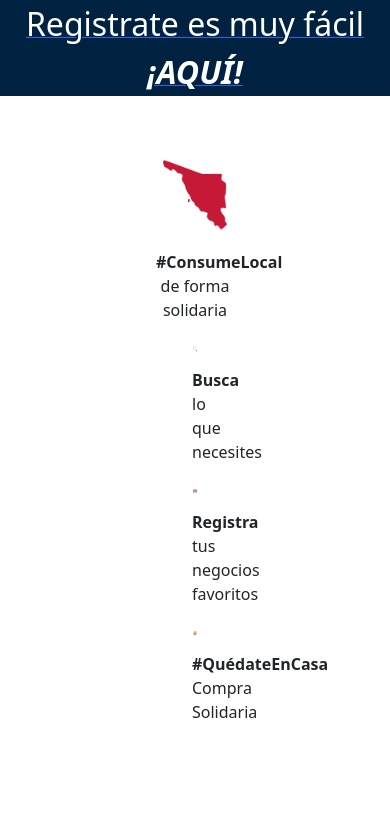
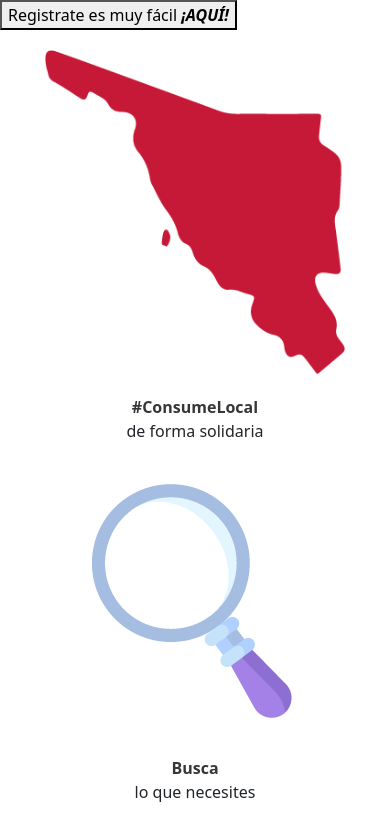
Before and after one commit to BlusoftDev/MercadoSolidario, a Django app: page /market/ in a window 390 px wide. Shown: the part 104-924 px from the top of the page. Run offline with Django 3.2, Linux system fonts and the light colour scheme; data comes from the database, SQL or seed files in the repository; parts of the project's set-up code (start-up, migrations or seed data) failed here and were passed over; some libraries are stand-ins or nearby versions.

Commit message:
pagina de mercado responsivo

```diff
--- a/core/static/core/css/search.css
+++ /dev/null
@@ -1,50 +0,0 @@
-.register-banner {
-  background-color: rgb(0, 34, 65);
-}
-
-.tag-container {
-  display: flex;
-  flex-direction: row;
-  justify-content: center;
-}
-.image-tag {
-  height: 110px;
-}
-
-.tag-item {
-  display: flex;
-  flex-direction: row;
-  justify-content: center;
-}
-.tag-text {
-  display: flex;
-  flex-direction: column;
-  justify-content: center;
-}
-.search-bussiness {
-  height: 500px;
-  background-color: aqua;
-}
-.categories{
-  display: flex;
-  flex-direction: column;
-  justify-content: center;
-}
-.categorie-row{
-  display: flex;
-  flex-direction: row;
-  justify-content: center;
-}
-.categorie-item {
-  display: flex;
-  flex-direction: column;
-  justify-content: center;
-  width: 10%;
-}
-.categorie-image{
-  height: 110px;
-  align-self: center;
-}
-.has-text-centered{
-  justify-content: center;
-}
--- a/core/templates/core/base.html
+++ b/core/templates/core/base.html
@@ -31,7 +31,7 @@
 
 <body>
 
-    <div class='header'>
+    <div class='header big'>
         <figure class="image header-logo">
             <img src="{% static 'core/img/logos-50.png'%}" alt="">
         </figure>
--- a/core/templates/core/home.html
+++ b/core/templates/core/home.html
@@ -125,7 +125,6 @@
                         <strong>Registra</strong>
                         <p>tus negocios favoritos</p>
                     </div>
-
                 </div>
             </div>
 
@@ -141,11 +140,9 @@
                         <strong>#QuédateEnCasa</strong>
                         <p>Compra Solidaria</p>
                     </div>
-
                 </div>
             </div>
         </div>
-
     </div>
     <br><br>
 
--- a/market/templates/market/company_detail.html
+++ b/market/templates/market/company_detail.html
@@ -4,7 +4,7 @@
 
 {% block links %}
 
-{% endblock links %}}
+{% endblock links %}
 
 {% block title %}Negocios{% endblock %}
 
--- a/market/templates/market/company_form.html
+++ b/market/templates/market/company_form.html
@@ -6,7 +6,7 @@
     <link href="{% static 'core/css/search.css' %}" rel="stylesheet">
 
 
-{% endblock links %}}
+{% endblock links %}
 
 {% block title %}Registro{% endblock %}
 
--- a/market/templates/market/company_list.html
+++ b/market/templates/market/company_list.html
@@ -4,7 +4,7 @@
 
 {% block links %}
 
-{% endblock links %}}
+{% endblock links %}
 
 {% block title %}Negocios{% endblock %}
 
--- a/market/templates/market/search.html
+++ b/market/templates/market/search.html
@@ -5,170 +5,154 @@
 {% block links %}
     <link href="{% static 'core/css/search.css' %}" rel="stylesheet">
 
-{% endblock links %}}
+{% endblock links %}
 
 {% block title %}Busqueda{% endblock %}
 
+{% block content %}
 
-{% block content %}
-<a href='{% url 'register'%}'>
-    <div class='container pt-0 mt-0 has-text-centered has-text-white' style="background-color: rgb(0, 34, 65);">
-        <span class='is-size-3 has-text-weight-light'>
-            Registrate es muy fácil
-            <span class='has-text-weight-bold is-italic has-text-white'>¡AQUÍ!</span>
-        </span>
-    </div>
-</a>
+<a href="{% url 'register'%}"><button class='btn-largo'>Registrate es muy fácil <strong><i>¡AQUÍ!</i></strong></button></a>
 
-<div class='columns mt-5 mx-6 px-5'>
+<div class="container-fluid">
+    <!-- Iconos -->
+    <div class="row">
+        <div class="col-lg-3 col-sm-12 d-flex justify-content-center">
+            <div>
+                <img class="img-tags" src="{% static 'core/img/ic-consume.png'%}" alt="">
+                <div class='tag-text text-center'>
+                    <strong>#ConsumeLocal</strong>
+                    <p>de forma solidaria</p>
+                </div>
+            </div>
+        </div>
+        <div class="col-lg-3 col-sm-12 d-flex justify-content-center">
+            <div>
+                <img class="img-tags" src="{% static 'core/img/ic-5.png'%}">
+                <div class='tag-text text-center'>
+                    <strong>Busca</strong>
+                    <p>lo que necesites</p>
+                </div>
+            </div>
+        </div>
+        <div class="col-lg-3 col-sm-12 d-flex justify-content-center">
+            <div>
+                <img class='img-tags' src="{% static 'core/img/ic-registra.png'%}" alt="">
+                <div class='tag-text text-center'>
+                    <strong>Registra</strong>
+                    <p>tus negocios favoritos</p>
+                </div>
+            </div>
+        </div>
+        <div class="col-lg-3 col-sm-12 d-flex justify-content-center">
+            <div>
+                <img class='img-tags' src="{% static 'core/img/ic-quedate.png'%}" alt="">
+                <div class='tag-text text-center'>
+                    <strong>#QuédateEnCasa</strong>
+                    <p>Compra Solidaria</p>
+                </div>
 
-    <div class='column has-text-centered mx-6 '>
-        <figure class="image is-square">
-            <img src="{% static 'core/img/ic-consume.png'%}">
-        </figure>
-        <div class='tag-text'>
-            <span class='has-text-weight-bold'>#ConsumeLocal</span>
-            <span>de forma solidaria</span>
+            </div>
         </div>
     </div>
-    <div class='column has-text-centered mx-6 px-5'>
-        <figure class="image is-square">
-            <img src="{% static 'core/img/ic-5.png'%}">
-        </figure>
-        <div class='tag-text'>
-            <span class='has-text-weight-bold'>Busca</span>
-            <span>lo que necesites</span>
+</div>
+
+<!-- Mapa -->
+<div class="container-fluid">
+    <div id='map' style="height:500px;"></div>
+</div>
+
+<a href='/market/company_list'><button class='btn-largo'>QUIERO BUSCAR UN NEGOCIO</button></a>
+
+<!-- Iconos -->
+<div class="container-fluid seccion-iconos">
+    <div class="row justify-content-center">
+        <div class="col-lg-2 col-md-4 col-sm-12 d-flex justify-content-center">
+            <div>
+                <div class="d-flex justify-content-center">
+                    <img class="icono" src="{% static 'core/img/ic-agri.png'%}" alt="">
+                </div>
+                <p class="text-center">AGRICULTURA, GANADERÍA Y PESCA</p>
+            </div>
+        </div>
+        <div class="col-lg-2 col-md-4 col-sm-12 d-flex justify-content-center">
+            <div>
+                <div class="d-flex justify-content-center">
+                    <img class="icono" src="{% static 'core/img/ic-cons.png'%}" alt="">
+                </div>
+                <p class="text-center">CONSTRUCCIÓN</p>
+            </div>
+        </div>
+        <div class="col-lg-2 col-md-4 col-sm-12 d-flex justify-content-center">
+            <div>
+                <div class="d-flex justify-content-center">
+                    <img class="icono" src="{% static 'core/img/ic-manu.png'%}" alt="">
+                </div>
+                <p class="text-center">MANUFACTURA</p>
+            </div>
+        </div>
+        <div class="col-lg-2 col-md-4 col-sm-12 d-flex justify-content-center">
+            <div>
+                <div class="d-flex justify-content-center">
+                    <img class="icono" src="{% static 'core/img/ic-come.png'%}" alt="">
+                </div>
+                <p class="text-center">COMERCIO</p>
+            </div>
+        </div>
+        <div class="col-lg-2 col-md-4 col-sm-12 d-flex justify-content-center">
+            <div>
+                <div class="d-flex justify-content-center">
+                    <img class="icono" src="{% static 'core/img/ic-revi.png'%}" alt="">
+                </div>
+                <p class="text-center">REVISTAS Y MEDIOS</p>
+            </div>
         </div>
     </div>
-    <div class='column has-text-centered mx-6 px-5'>
-        <figure class="image is-square">
-            <img src="{% static 'core/img/ic-registra.png'%}">
-        </figure>
-        <div class='tag-text'>
-            <span class='has-text-weight-bold'>Registra</span>
-            <span>tus negocios favoritos</span>
+
+    <div class="row justify-content-center">
+        <div class="col-lg-2 col-md-4 col-sm-12 d-flex justify-content-center">
+            <div>
+                <div class="d-flex justify-content-center">
+                    <img class="icono" src="{% static 'core/img/ic-serv.png'%}" alt="">
+                </div>
+                <p class="text-center">SERVICIOS</p>
+            </div>
         </div>
-    </div>
-    <div class='column has-text-centered mx-6 px-5'>
-        <figure class="image is-square">
-            <img src="{% static 'core/img/ic-quedate.png'%}">
-        </figure>
-        <div class='tag-text'>
-            <span class='has-text-weight-bold'>#QuédateEnCasa</span>
-            <span>Compra Solidaria</span>
+        <div class="col-lg-2 col-md-4 col-sm-12 d-flex justify-content-center">
+            <div>
+                <div class="d-flex justify-content-center">
+                    <img class="icono" src="{% static 'core/img/ic-limp.png'%}" alt="">
+                </div>
+                <p class="text-center">LIMPIEZA Y APOYO A LOS NEGOCIOS</p>
+            </div>
+        </div>
+        <div class="col-lg-2 col-md-4 col-sm-12 d-flex justify-content-center">
+            <div>
+                <div class="d-flex justify-content-center">
+                    <img class="icono" src="{% static 'core/img/ic-educ.png'%}" alt="">
+                </div>
+                <p class="text-center">EDUCACIÓN</p>
+            </div>
+        </div>
+        <div class="col-lg-2 col-md-4 col-sm-12 d-flex justify-content-center">
+            <div>
+                <div class="d-flex justify-content-center">
+                    <img class="icono" src="{% static 'core/img/ic-hote.png'%}" alt="">
+                </div>
+                <p class="text-center">HOTELES, ALIMENTOS Y BEBIDAS</p>
+            </div>
+        </div>
+        <div class="col-lg-2 col-md-4 col-sm-12 d-flex justify-content-center">
+            <div>
+                <div class="d-flex justify-content-center">
+                    <img class="icono" src="{% static 'core/img/ic-salu.png'%}" alt="">
+                </div>
+                <p class="text-center">SALUD Y ASISTENCIA SOCIAL</p>
+            </div>
         </div>
     </div>
 
 </div>
 
-<div class='columns mt-6'>
-    <div class='column is-2'></div>
-    <div class='column is-8'>
-        <div id='map' style="height:500px;"></div>
-        <a href='{% url "company_list"%}'><button class=' button is-large is-fullwidth mt-4 has-text-white' style="background-color: rgb(0,30,56);">QUIERO BUSCAR UN NEGOCIO</button>
-        </a>
-    </div>
-    </div>
-    <div class='column is-2'></div>
-</div>
-
-
-
-<div class='categories my-6 px-6 '>
-    <div class='columns '>
-        <div class='column mx-6 has-text-centered px-6 mx-6'>
-            <figure class="image is-square">
-                <img  src="{% static 'core/img/ic-agri.png'%}" alt="">
-            </figure>
-            <div class='has-text-centered has-text-weight-semibold has-text-link-dark'>
-                <span>AGRICULTURA, GANADERÍA Y PESCA</span>
-            </div>
-        </div>
-
-        <div class='column mx-6 has-text-centered px-6 mx-6'>
-            <figure class="image is-square">
-                <img  src="{% static 'core/img/ic-cons.png'%}" alt="">
-            </figure>
-            <div class='has-text-centered has-text-weight-semibold has-text-link-dark'>
-                <span>CONSTRUCCIÓN</span>
-            </div>
-        </div>
-
-        <div class='column mx-6 has-text-centered px-6 mx-6'>
-            <figure class="image is-square">
-                <img src="{% static 'core/img/ic-manu.png'%}" alt="">
-            </figure>
-            <div class='has-text-centered has-text-weight-semibold has-text-link-dark'>
-                <span>MANUFACTURA</span>
-            </div>
-        </div>
-
-        <div class='column mx-6 has-text-centered px-6 mx-6'>
-            <figure class="image is-square">
-                <img  src="{% static 'core/img/ic-come.png'%}" alt="">
-            </figure>
-            <div class='has-text-centered has-text-weight-semibold has-text-link-dark'>
-                <span>COMERCIO</span>
-            </div>
-        </div>
-
-        <div class='column mx-6 has-text-centered px-6 mx-6'>
-            <figure class="image is-square">
-                <img  src="{% static 'core/img/ic-revi.png'%}" alt="">
-            </figure>
-            <div class='has-text-centered has-text-weight-semibold has-text-link-dark'>
-                <span>REVISTAS Y MEDIOS</span>
-            </div>
-        </div>
-    </div>
-
-    <div class='columns'>
-        <div class='column mx-6 has-text-centered px-6 mx-6'>
-            <figure class="image is-square">
-                <img  src="{% static 'core/img/ic-serv.png'%}" alt="">
-            </figure>
-            <div class='has-text-centered has-text-weight-semibold has-text-link-dark'>
-                <span>SERVICIOS</span>
-            </div>
-        </div>
-
-        <div class='column mx-6 has-text-centered px-6 mx-6'>
-            <figure class="image is-square">
-                <img  src="{% static 'core/img/ic-limp.png'%}" alt="">
-            </figure>
-            <div class='has-text-centered has-text-weight-semibold has-text-link-dark'>
-                <span>LIMPIEZA Y APOYO A LOS NEGOCIOS</span>
-            </div>
-        </div>
-
-        <div class='column mx-6 has-text-centered px-6 mx-6'>
-            <figure class="image is-square">
-                <img  src="{% static 'core/img/ic-educ.png'%}" alt="">
-            </figure>
-            <div class='has-text-centered has-text-weight-semibold has-text-link-dark'>
-                <span>EDUCACIÓN</span>
-            </div>
-        </div>
-
-        <div class='column mx-6 has-text-centered px-6 mx-6'>
-            <figure class="image is-square">
-                <img  src="{% static 'core/img/ic-hote.png'%}" alt="">
-            </figure>
-            <div class='has-text-centered has-text-weight-semibold has-text-link-dark'>
-                <span>HOTELES, ALIMENTOS Y BEBIDAS</span>
-            </div>
-        </div>
-
-        <div class='column mx-6 has-text-centered px-6 mx-6'>
-            <figure class="image is-square">
-                <img  src="{% static 'core/img/ic-salu.png'%}" alt="">
-            </figure>
-            <div class='has-text-centered has-text-weight-semibold has-text-link-dark'>
-                <span>SALUD Y ASISTENCIA SOCIAL</span>
-            </div>
-        </div>
-    </div>
-</div>
 <script>
 
     function initMap() {
@@ -180,9 +164,6 @@
             {% for company in companies %}
             var {{company.name}} = new google.maps.Marker({position: {lat:{{company.lat}} , lng:{{company.long}} }, map: map, })
             {% endfor %}
-
-
-
         }
 </script>
 <script defer
```
Also changed, not shown: 2 other files.
